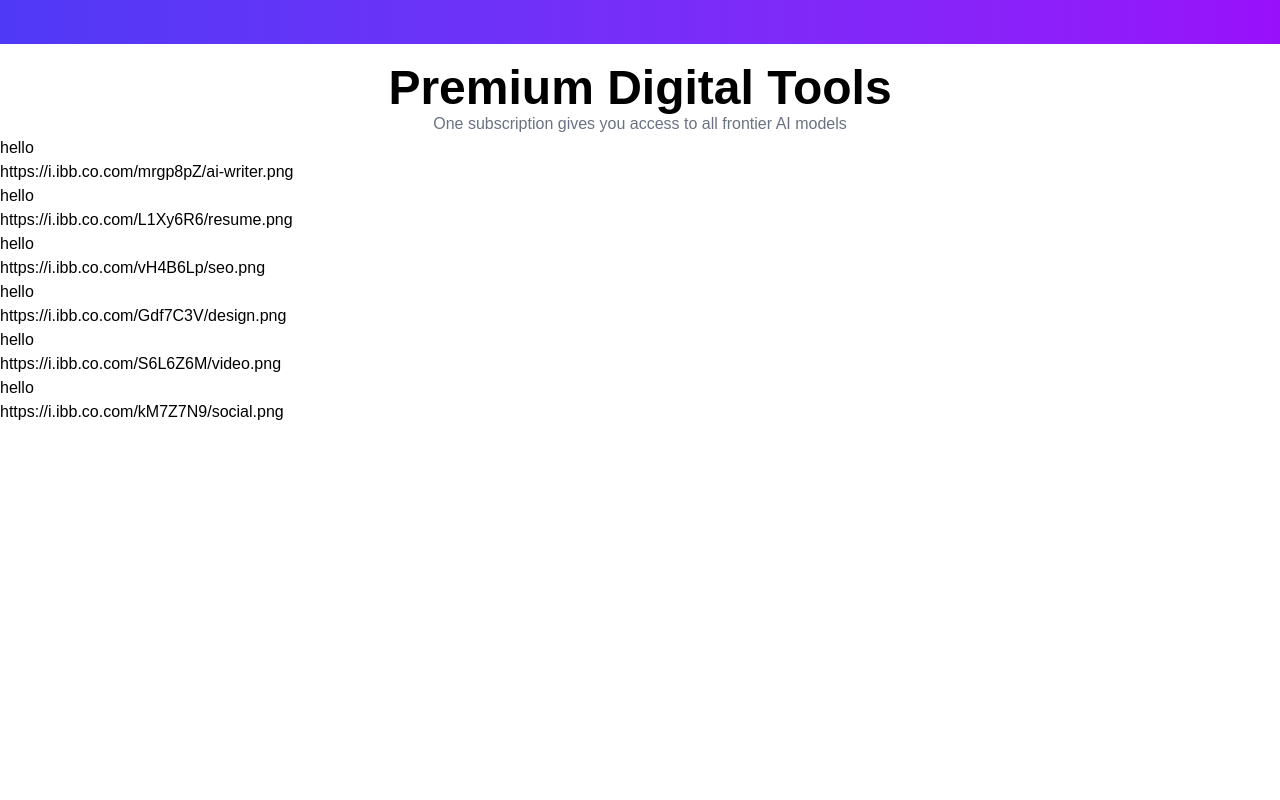
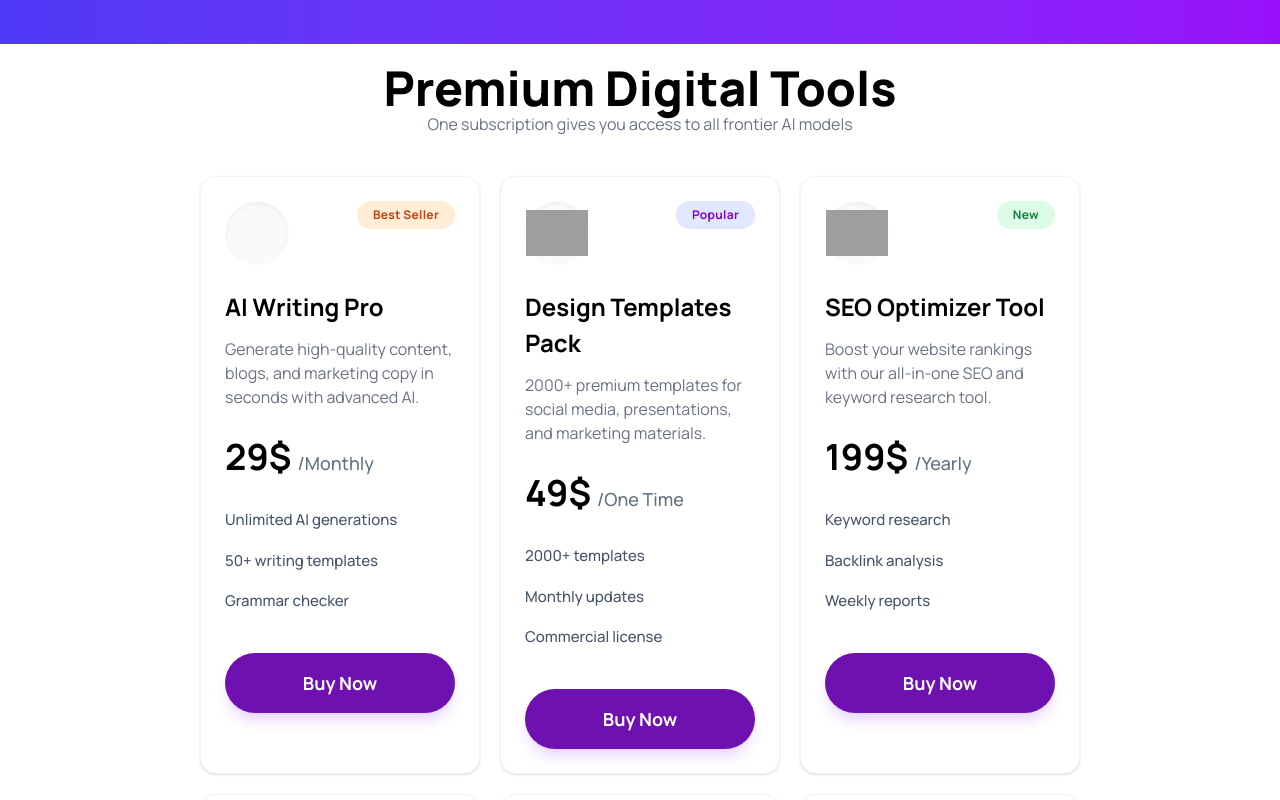
Before and after one commit to azim024471-netizen/assignment-6, a React (Vite) app: page / in a window 1280 px wide. Shown: the part 960-1760 px from the top of the page. Before the commit the page ends 1384 px from the top, so only its background shows below. Built offline with nearby package versions, Linux system fonts and the light colour scheme; grey boxes are pictures that could not be loaded.

Commit message:
completed the servises card

```diff
--- a/public/ProductData.json
+++ b/public/ProductData.json
@@ -11,7 +11,7 @@
       "50+ writing templates",
       "Grammar checker"
     ],
-    "icon": "https://i.ibb.co.com/mrgp8pZ/ai-writer.png"
+    "icon": ""
   },
   {
     "id": 2,
@@ -33,7 +33,7 @@
     "description": "Boost your website rankings with our all-in-one SEO and keyword research tool.",
     "price": "199$",
     "period": "Yearly",
-    "tag": "Top Rated",
+    "tag": "New",
     "features": [
       "Keyword research",
       "Backlink analysis",
@@ -75,7 +75,7 @@
     "description": "Schedule and manage all your social media accounts from a single dashboard.",
     "price": "25$",
     "period": "One Time",
-    "tag": "Top Rated",
+    "tag": "new",
     "features": [
       "Auto-scheduling",
       "Detailed analytics",
--- /dev/null
+++ b/src/Component/Banner/producCard/Features.jsx
@@ -0,0 +1,12 @@
+
+
+const Features = ({feature}) => {
+
+    return (
+       <li  className="flex items-center gap-3.5 text-[#475569] font-medium text-[15px]">
+              {feature}
+            </li>
+    );
+};
+
+export default Features;
--- a/src/Component/Banner/producCard/ProductCard.jsx
+++ b/src/Component/Banner/producCard/ProductCard.jsx
@@ -1,15 +1,69 @@
+import Features from "./Features";
 
 
 const ProductCard = ({product}) => {
     console.log(product)
 
     const {name,description,price,period,tag,features,icon}=product
+
     return (
-        <div>
-            <h1>hello</h1>
-            <p>{icon}</p>
+
+      <div className="bg-white border border-gray-100 rounded-[16px] p-6 shadow-sm hover:shadow-xl transition-all duration-300
+       relative flex flex-col h-full ">
+
+      <div className="flex justify-between items-start mb-6">
+
+        <div className="w-16 h-16 bg-gray-50 rounded-full flex items-center justify-center border border-gray-50 shadow-inner">
+          <img src={icon} alt="" />
         </div>
-    );
+
+       <p
+    className={`px-4 py-1.5 rounded-full text-xs font-bold tracking-wide ${
+      tag === "Best Seller"
+        ? "bg-[#FFEDD5] text-[#C2410C]"
+        : tag === "Popular"
+        ? "bg-[#E0E7FF] text-purple-700"
+        : tag === "New"
+        ? "bg-[#DCFCE7] text-[#15803D]"
+        : "bg-gray-100 text-gray-600"
+    }`}
+  >
+    {tag}
+  </p>
+
+      </div>
+
+
+      <div >
+        <h3 className="text-[24px] font-bold  mb-3">
+
+          {name}
+        </h3>
+        <p className="text-gray-500 text-  mb-7">
+          {description}
+        </p>
+
+
+        <div className="mb-8 flex items-baseline">
+          <span className="text-4xl font-bold ">{price}</span>
+          <span className="text-[#627382] text-lg font-medium ml-1.5">
+            /{period}
+          </span>
+        </div>
+
+
+        <ul className="space-y-4.5 mb-10">
+          {features.map((feature, index) => <Features key={index} feature={feature} > </Features>)}
+        </ul>
+      </div>
+
+
+      <button className="w-full bg-purple-800 hover:bg-[#A855F7] text-white py-4 rounded-full font-bold text-lg
+       shadow-lg shadow-[#E9D5FF] ">
+        Buy Now
+      </button>
+    </div>
+  );
 };
 
 export default ProductCard;
--- a/src/Component/Products.jsx
+++ b/src/Component/Products.jsx
@@ -13,7 +13,7 @@ const Products = ({productsPromise}) => {
       </div>
 
       {/* card container */}
-      <div>
+      <div className="grid  md:grid-cols-2  lg:grid-cols-3 gap-5 mt-10 px-50">
         {
             productsData.map(product=> <ProductCard key={product.id} product={product}></ProductCard>)
         }
--- a/src/index.css
+++ b/src/index.css
@@ -1,5 +1,5 @@
+@import url('https://fonts.googleapis.com/css2?family=Manrope:wght@200..800&display=swap');
 @import "tailwindcss";
-@import url('https://fonts.googleapis.com/css2?family=Manrope:wght@200..800&display=swap');
 
 
 body{
```
